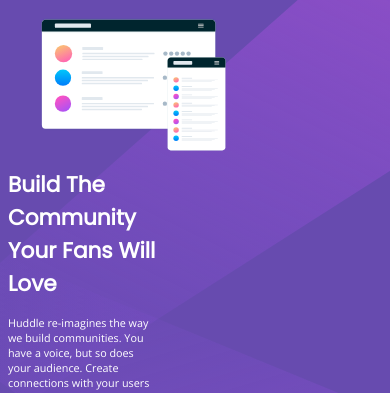
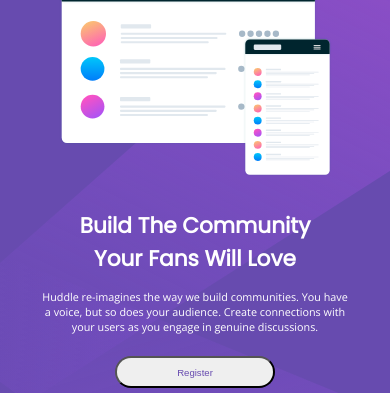
Before and after one commit to markprwyatt/Huddle-FrontEnd-Mentor-Challenge, a plain HTML site: page index.html in a window 390 px wide. Shown: the part 113-506 px from the top of the page. Drawn offline with nearby package versions, Linux system fonts and the light colour scheme.

Commit message:
Mobile styling

```diff
--- a/index.html
+++ b/index.html
@@ -35,7 +35,7 @@
 
 
       <div class="info">
-        <h1 class="header">Build The Community Your Fans Will Love</h1>
+        <h1 class="header">Build The Community <br> Your Fans Will Love</h1>
         <p class="text">
           Huddle re-imagines the way we build communities. You have a voice, but
           so does your audience. Create connections with your users as you
@@ -45,8 +45,6 @@
       </div>
 
      <div class="links">
-
-
         <i class="fab fa-facebook-f fa-2x "></i>
         <i class="fab fa-twitter fa-2x "></i>
         <i class="fab fa-instagram fa-2x "></i>
--- a/style.css
+++ b/style.css
@@ -54,4 +54,38 @@
   padding: 0.7rem;
   width: 1rem;
   height: 1rem;
+  cursor: pointer;
 }
+
+@media (max-width: 850px) {
+  .logo img {
+    max-width: 30vw;
+  }
+
+  .logo {
+    margin-left: 1rem;
+  }
+
+  .screen-image {
+    width: 70vw;
+    margin: 2rem auto;
+    display: block;
+  }
+
+  .info {
+    display: block;
+    margin: 0 auto;
+    width: 80vw;
+    text-align: center;
+  }
+
+  .button {
+    font-size: 0.6rem;
+    width: 10rem;
+  }
+
+  .links {
+    justify-content: center;
+    margin: 0;
+  }
+}
```
